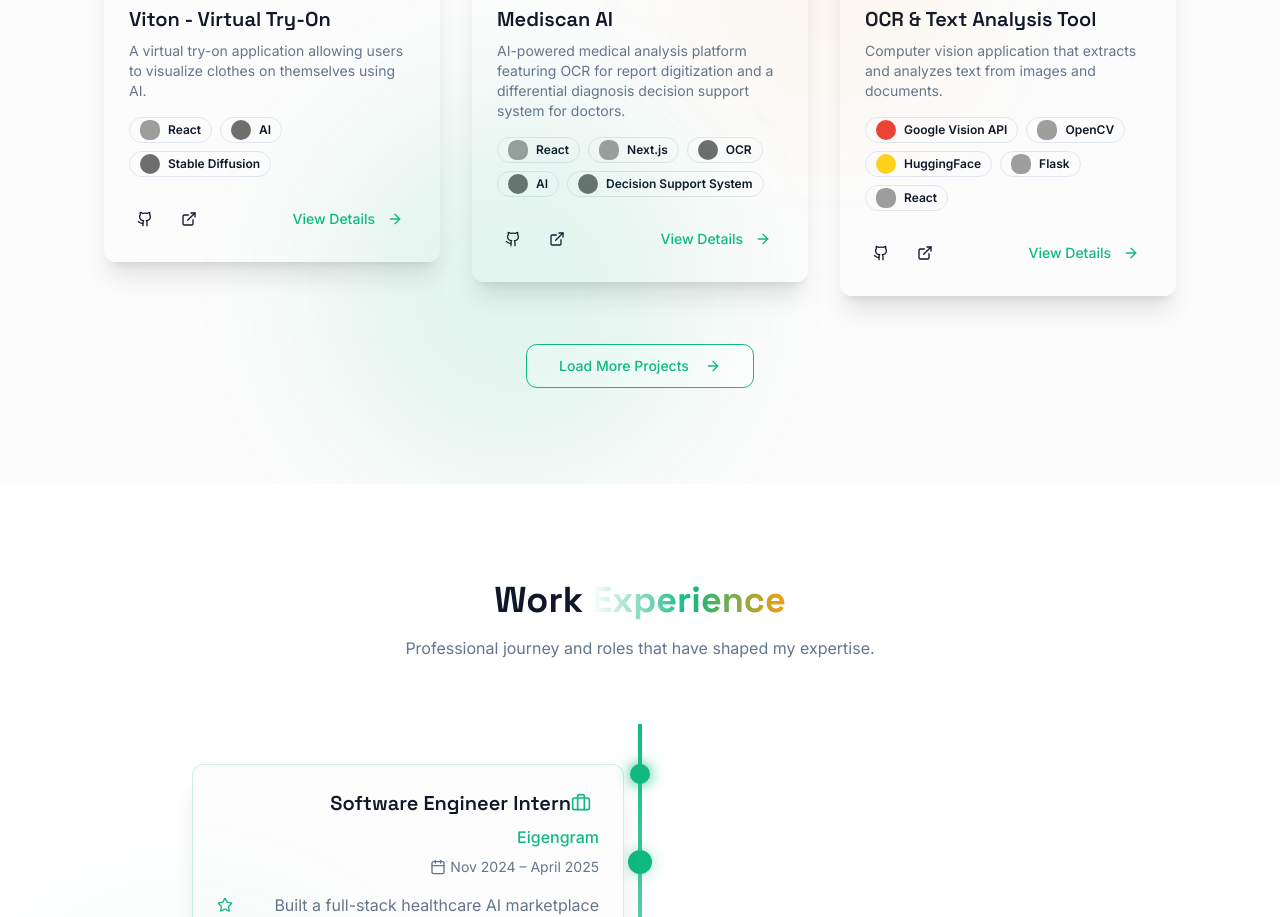
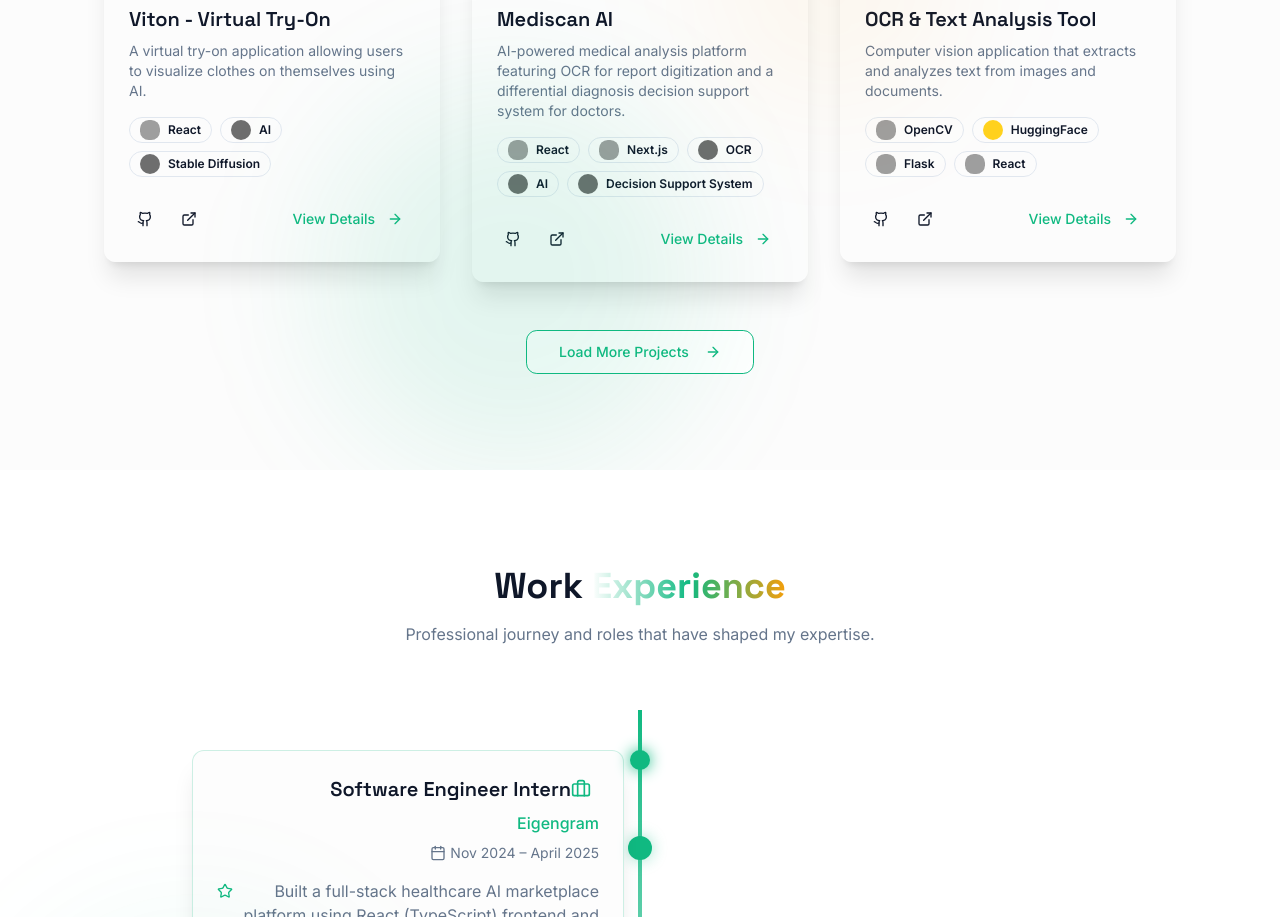
Before and after one commit to Varuno8/resume, a React (Vite) app: page / in a window 1280 px wide. Shown: the part 1380-2297 px from the top of the page. Built offline with nearby package versions, Linux system fonts and the light colour scheme; grey boxes are pictures that could not be loaded.

Commit message:
chore: remove Google Vision API from OCR & Text Analysis Tool technologies.

```diff
--- a/src/components/projects/projectsData.ts
+++ b/src/components/projects/projectsData.ts
@@ -34,7 +34,7 @@ export const projects: Project[] = [
     id: 3,
     title: "OCR & Text Analysis Tool",
     description: "Computer vision application that extracts and analyzes text from images and documents.",
-    technologies: ["Google Vision API", "OpenCV", "HuggingFace", "Flask", "React"],
+    technologies: ["OpenCV", "HuggingFace", "Flask", "React"],
     image: "https://placehold.co/600x400/1A1F2C/FFFFFF?text=OCR+Analysis+Tool",
     githubUrl: "https://github.com/",
     demoUrl: "https://drive.google.com/file/d/1Qw308EiVN0OMuQ0q1vvTgAgCuIXhLctP/view?usp=sharing",
```
